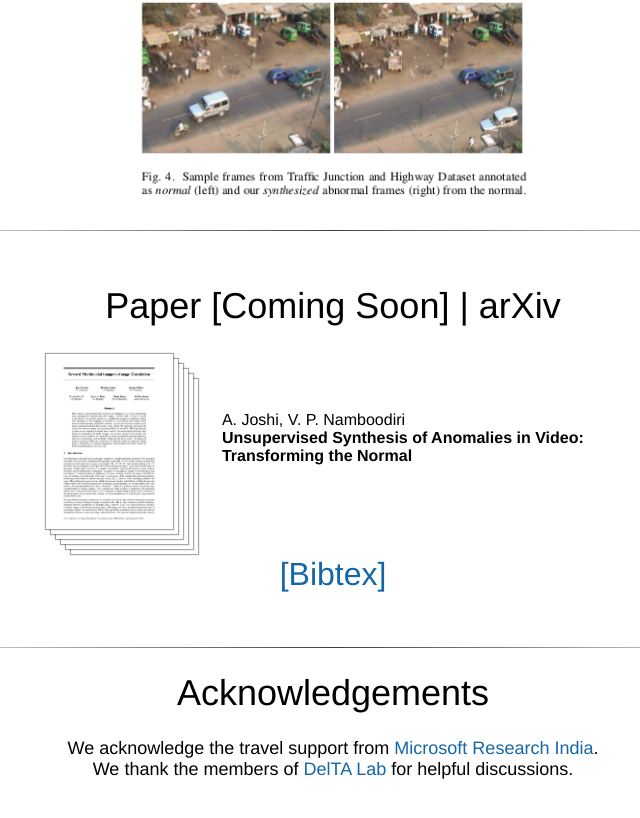
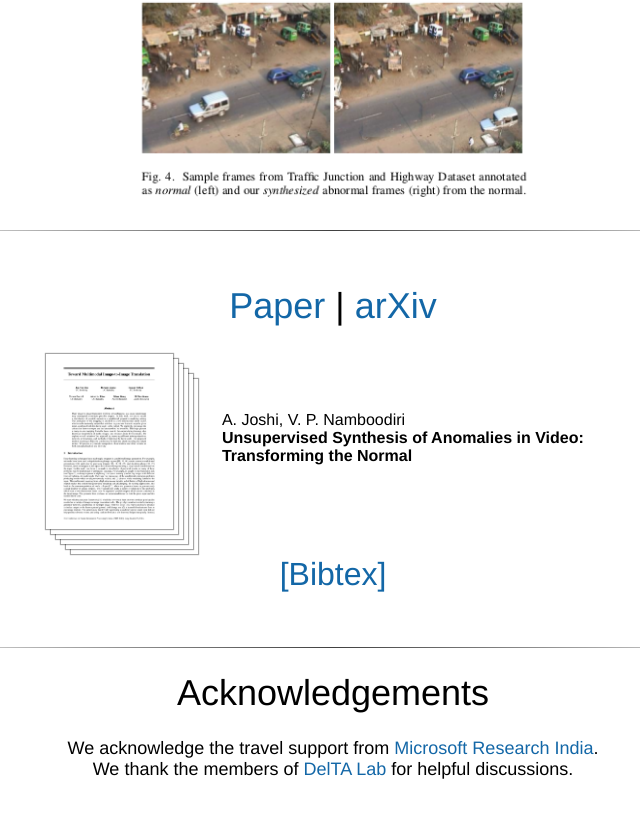
Before and after one commit to DelTA-Lab-IITK/VideoAnomalySynthesis, a plain HTML site: page index.html in a window 1280 px wide. Shown: the part 2329-3147 px from the top of the page, without its empty margins (307-947 px from the left). Drawn offline with Linux system fonts and the light colour scheme; a script that the page names is missing.

Commit message:
Update index.html
arXiv link updated

```diff
--- a/index.html
+++ b/index.html
@@ -334,7 +334,7 @@
 		  <br>
 
 
-			<center><h1>Paper [Coming Soon] | <a href"https://arxiv.org/pdf/1904.06633.pdf"> arXiv </a> </h1></center><table align="center" width="600" px="">
+					    <center><h1> <a href="https://arxiv.org/pdf/1904.06633.pdf">Paper </a> | <a href="https://arxiv.org/abs/1904.06633"> arXiv </a> </h1></center><table align="center" width="600" px="">
 
   			  <tbody><tr>
 				  <td><a href=""><img class="layered-paper-big" style="height:175px" src="./Toward Multimodal Image-to-Image Translation_files/page1.jpg"></a></td>
```
